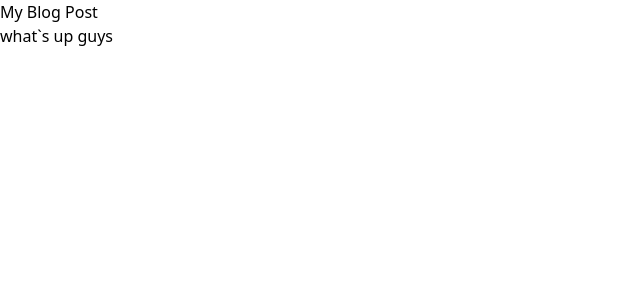
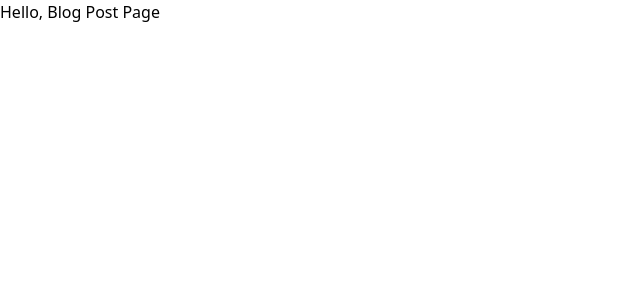
Before and after one commit to Navraj12/next.js_course, a Next.js app: page /blog/1 in a window 1280 px wide. Shown: the top 300 px of the page, without its empty margins (0-640 px from the left). Built offline with nearby package versions, Linux system fonts and the light colour scheme.

Commit message:
added slug

```diff
--- a/app/blog/[slug]/page.tsx
+++ b/app/blog/[slug]/page.tsx
@@ -1,10 +1,8 @@
-const page = () => {
-  return (
-    <div>
-      <h1>My Blog Post</h1>
-      <p>what`s up guys</p>
-    </div>
-  );
-};
+export default function Page() {
+  return <h1>Hello, Blog Post Page </h1>;
+}
+// Use the searchParams prop when you need search parameters to load data for the page (e.g. pagination, filtering from a database).
 
-export default page;
+// Use useSearchParams when search parameters are used only on the client (e.g. filtering a list already loaded via props).
+
+// As a small optimization, you can use new URLSearchParams(window.location.search) in callbacks or event handlers to read search params without triggering re-renders.
```
